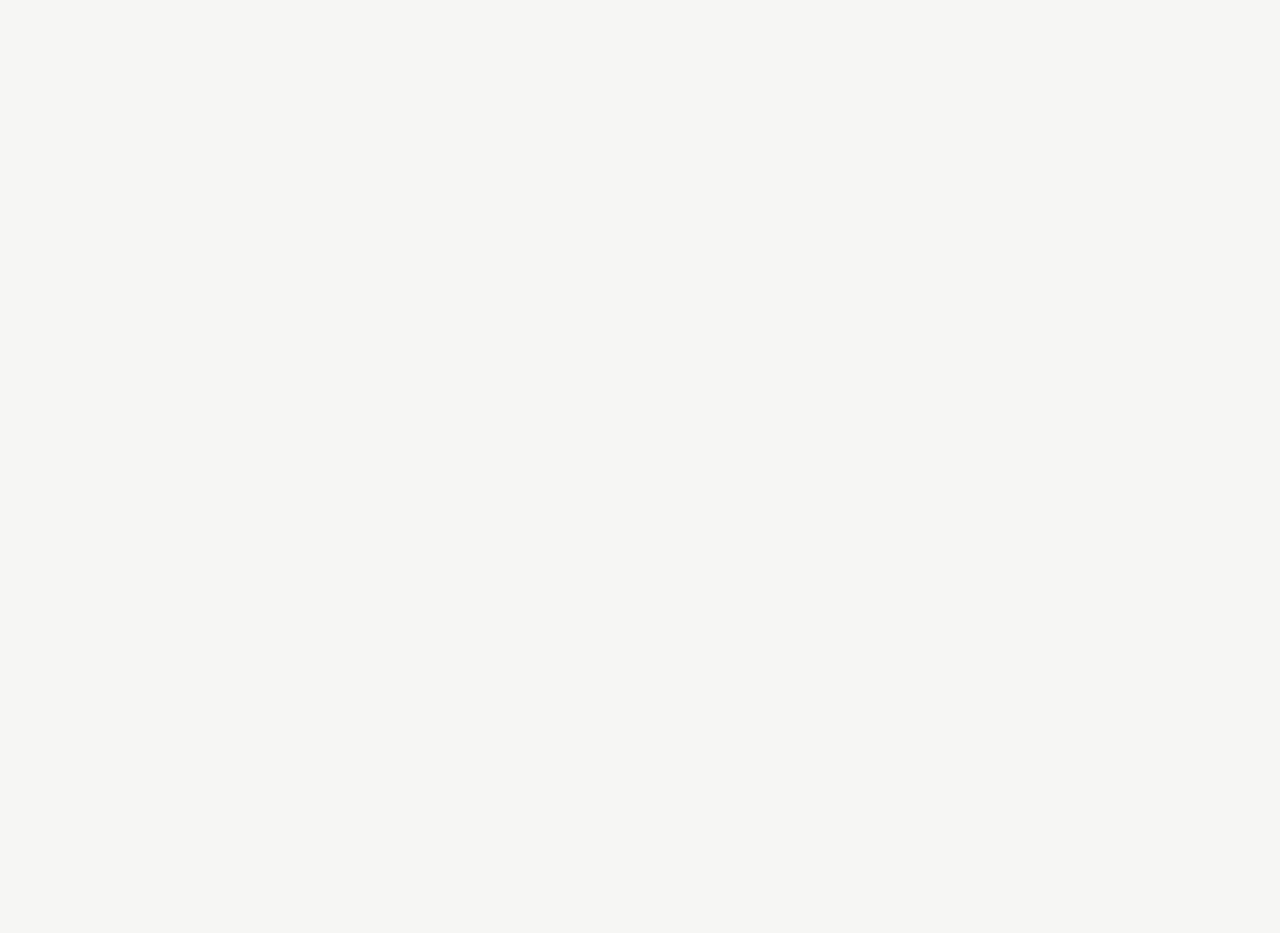
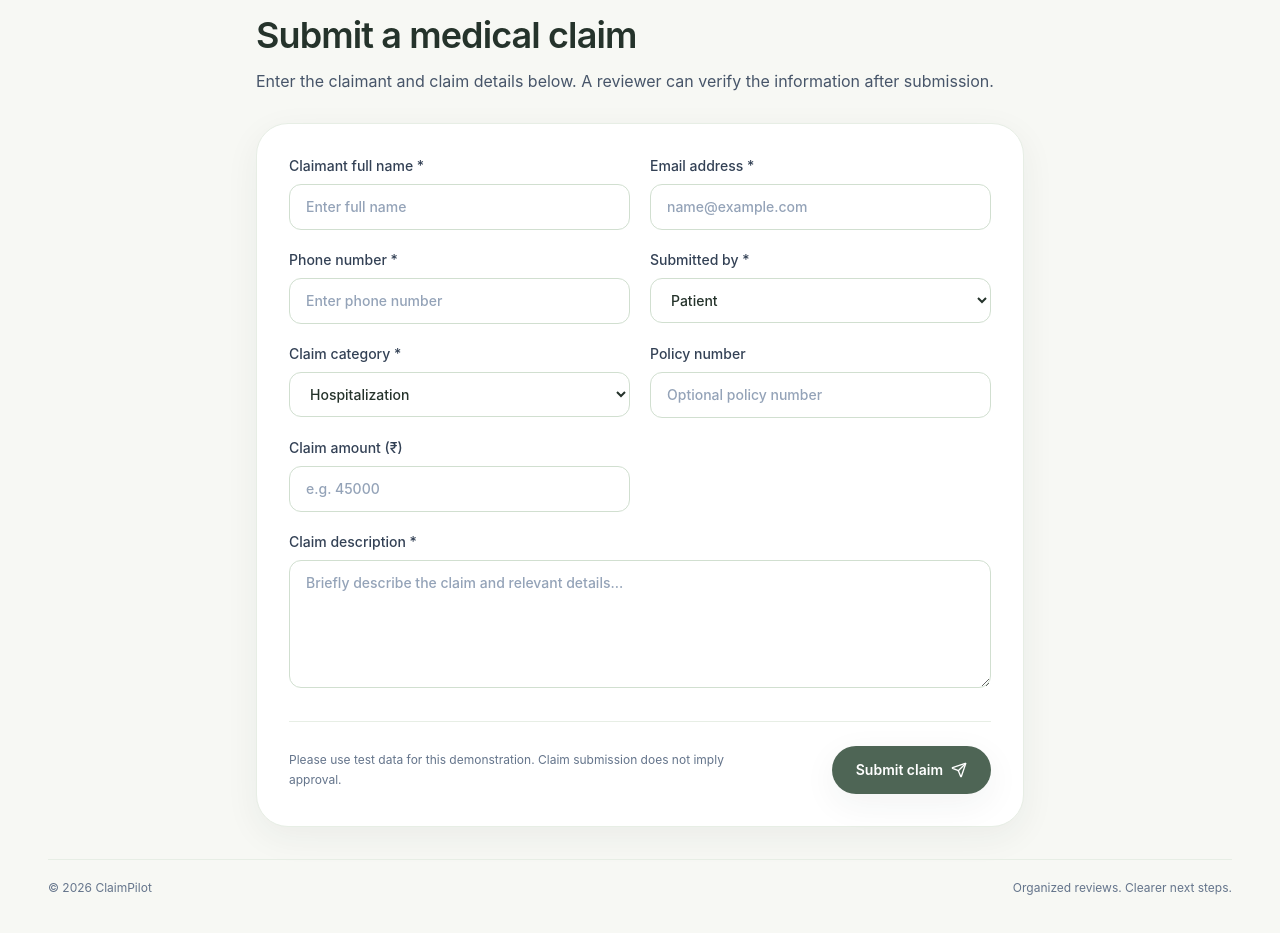
Before and after one commit to Kartiksahu03/ClaimPilot, a React (Vite) app in the folder frontend/: page / in a window 1280 px wide. Shown: the part 811-1744 px from the top of the page. Before the commit the page ends 829 px from the top, so only its background shows below. Built offline with nearby package versions, Linux system fonts and the light colour scheme; no server answers.

Commit message:
Connect claim intake form to API

```diff
--- a/frontend/src/App.jsx
+++ b/frontend/src/App.jsx
@@ -1,6 +1,82 @@
-import { ArrowUpRight, FileCheck2, ShieldCheck, Sparkles } from "lucide-react";
+import { useState } from "react";
+import axios from "axios";
+import {
+  ArrowUpRight,
+  FileCheck2,
+  ShieldCheck,
+  Sparkles,
+  Send,
+  CheckCircle2
+} from "lucide-react";
+
+const API_URL = import.meta.env.VITE_API_URL || "http://localhost:5000/api";
+
+const initialForm = {
+  claimant_name: "",
+  email: "",
+  phone: "",
+  user_type: "Patient",
+  claim_category: "Hospitalization",
+  policy_number: "",
+  claim_amount: "",
+  description: ""
+};
 
 function App() {
+  const [form, setForm] = useState(initialForm);
+  const [errors, setErrors] = useState({});
+  const [submitting, setSubmitting] = useState(false);
+  const [successClaim, setSuccessClaim] = useState(null);
+  const [apiError, setApiError] = useState("");
+
+  function handleChange(event) {
+    const { name, value } = event.target;
+    setForm((current) => ({ ...current, [name]: value }));
+    setErrors((current) => ({ ...current, [name]: "" }));
+    setApiError("");
+    setSuccessClaim(null);
+  }
+
+  async function handleSubmit(event) {
+    event.preventDefault();
+    setSubmitting(true);
+    setErrors({});
+    setApiError("");
+    setSuccessClaim(null);
+
+    const payload = {
+      ...form,
+      claim_amount: form.claim_amount === "" ? null : Number(form.claim_amount)
+    };
+
+    try {
+      const response = await axios.post(`${API_URL}/claims`, payload);
+      setSuccessClaim(response.data.claim);
+      setForm(initialForm);
+    } catch (error) {
+      if (error.response?.status === 400 && error.response.data?.errors) {
+        setErrors(error.response.data.errors);
+      } else {
+        setApiError(
+          error.response?.data?.message ||
+            "Could not submit your claim. Check that the ClaimPilot backend is running and try again."
+        );
+      }
+    } finally {
+      setSubmitting(false);
+    }
+  }
+
+  const inputClass =
+    "mt-2 w-full rounded-xl border border-sage-200 bg-white px-4 py-3 text-sm text-ink outline-none transition placeholder:text-slate-400 focus:border-sage-500 focus:ring-2 focus:ring-sage-100";
+  const labelClass = "block text-sm font-medium text-slate-700";
+
+  function fieldError(name) {
+    return errors[name] ? (
+      <p className="mt-1 text-xs text-red-600">{errors[name]}</p>
+    ) : null;
+  }
+
   return (
     <main className="min-h-screen bg-cream px-5 py-8 text-ink sm:px-8 lg:px-12">
       <div className="mx-auto flex min-h-[calc(100vh-4rem)] max-w-7xl flex-col">
@@ -20,7 +96,7 @@ function App() {
           </span>
         </header>
 
-        <section className="grid flex-1 items-center gap-12 py-16 lg:grid-cols-[1.1fr_0.9fr] lg:py-20">
+        <section className="grid flex-1 items-center gap-12 py-14 lg:grid-cols-[1.1fr_0.9fr] lg:py-20">
           <div className="max-w-2xl">
             <span className="mb-6 inline-flex items-center gap-2 rounded-full border border-sage-200 bg-white px-4 py-2 text-sm font-medium text-sage-800">
               <Sparkles size={16} />
@@ -35,10 +111,13 @@ function App() {
               and help reviewers spot information that may need attention.
             </p>
             <div className="mt-9 flex flex-wrap gap-3">
-              <button className="inline-flex items-center gap-2 rounded-full bg-sage-700 px-6 py-3.5 text-sm font-semibold text-white shadow-soft transition hover:-translate-y-0.5 hover:bg-sage-800">
-                Explore workspace
+              <a
+                href="#submit-claim"
+                className="inline-flex items-center gap-2 rounded-full bg-sage-700 px-6 py-3.5 text-sm font-semibold text-white shadow-soft transition hover:-translate-y-0.5 hover:bg-sage-800"
+              >
+                Submit a claim
                 <ArrowUpRight size={17} />
-              </button>
+              </a>
               <span className="inline-flex items-center rounded-full border border-sage-200 bg-white px-6 py-3.5 text-sm font-medium text-sage-800">
                 Built for human review
               </span>
@@ -90,6 +169,100 @@ function App() {
           </div>
         </section>
 
+        <section id="submit-claim" className="scroll-mt-8 py-8">
+          <div className="mx-auto max-w-3xl">
+            <div className="mb-7">
+              <span className="inline-flex items-center gap-2 rounded-full border border-sage-200 bg-white px-4 py-2 text-sm font-medium text-sage-800">
+                <FileCheck2 size={16} /> Claim intake
+              </span>
+              <h2 className="mt-4 text-3xl font-semibold tracking-tight sm:text-4xl">Submit a medical claim</h2>
+              <p className="mt-3 leading-7 text-slate-600">
+                Enter the claimant and claim details below. A reviewer can verify the information after submission.
+              </p>
+            </div>
+
+            <form onSubmit={handleSubmit} className="rounded-[2rem] border border-sage-100 bg-white p-5 shadow-soft sm:p-8">
+              {successClaim && (
+                <div role="status" className="mb-6 rounded-2xl border border-green-200 bg-green-50 p-4 text-sm text-green-800">
+                  <div className="flex items-center gap-2 font-semibold">
+                    <CheckCircle2 size={18} /> Claim submitted successfully
+                  </div>
+                  <p className="mt-2">Reference ID: <span className="break-all font-mono">{successClaim.id}</span></p>
+                  <p className="mt-1">Current status: {successClaim.status}</p>
+                </div>
+              )}
+
+              {apiError && (
+                <div role="alert" className="mb-6 rounded-2xl border border-red-200 bg-red-50 p-4 text-sm text-red-700">
+                  {apiError}
+                </div>
+              )}
+
+              <div className="grid gap-5 sm:grid-cols-2">
+                <label className={labelClass}>
+                  Claimant full name *
+                  <input className={inputClass} name="claimant_name" value={form.claimant_name} onChange={handleChange} placeholder="Enter full name" required maxLength={150} />
+                  {fieldError("claimant_name")}
+                </label>
+                <label className={labelClass}>
+                  Email address *
+                  <input className={inputClass} type="email" name="email" value={form.email} onChange={handleChange} placeholder="name@example.com" required />
+                  {fieldError("email")}
+                </label>
+                <label className={labelClass}>
+                  Phone number *
+                  <input className={inputClass} type="tel" name="phone" value={form.phone} onChange={handleChange} placeholder="Enter phone number" required maxLength={25} />
+                  {fieldError("phone")}
+                </label>
+                <label className={labelClass}>
+                  Submitted by *
+                  <select className={inputClass} name="user_type" value={form.user_type} onChange={handleChange} required>
+                    <option>Patient</option>
+                    <option>Caregiver</option>
+                    <option>Hospital Representative</option>
+                  </select>
+                  {fieldError("user_type")}
+                </label>
+                <label className={labelClass}>
+                  Claim category *
+                  <select className={inputClass} name="claim_category" value={form.claim_category} onChange={handleChange} required>
+                    <option>Hospitalization</option>
+                    <option>Daycare</option>
+                    <option>Pre/Post Hospitalization</option>
+                    <option>Other</option>
+                  </select>
+                  {fieldError("claim_category")}
+                </label>
+                <label className={labelClass}>
+                  Policy number
+                  <input className={inputClass} name="policy_number" value={form.policy_number} onChange={handleChange} placeholder="Optional policy number" maxLength={100} />
+                  {fieldError("policy_number")}
+                </label>
+                <label className={labelClass}>
+                  Claim amount (₹)
+                  <input className={inputClass} type="number" name="claim_amount" value={form.claim_amount} onChange={handleChange} placeholder="e.g. 45000" min="0.01" step="0.01" />
+                  {fieldError("claim_amount")}
+                </label>
+                <label className={`${labelClass} sm:col-span-2`}>
+                  Claim description *
+                  <textarea className={`${inputClass} min-h-32 resize-y`} name="description" value={form.description} onChange={handleChange} placeholder="Briefly describe the claim and relevant details..." required maxLength={5000} />
+                  {fieldError("description")}
+                </label>
+              </div>
+
+              <div className="mt-7 flex flex-col gap-3 border-t border-sage-100 pt-6 sm:flex-row sm:items-center sm:justify-between">
+                <p className="max-w-md text-xs leading-5 text-slate-500">
+                  Please use test data for this demonstration. Claim submission does not imply approval.
+                </p>
+                <button type="submit" disabled={submitting} className="inline-flex items-center justify-center gap-2 rounded-full bg-sage-700 px-6 py-3.5 text-sm font-semibold text-white shadow-soft transition hover:bg-sage-800 disabled:cursor-not-allowed disabled:opacity-60">
+                  {submitting ? "Submitting..." : "Submit claim"}
+                  <Send size={16} />
+                </button>
+              </div>
+            </form>
+          </div>
+        </section>
+
         <footer className="flex flex-col gap-2 border-t border-sage-100 py-5 text-xs text-slate-500 sm:flex-row sm:items-center sm:justify-between">
           <span>© {new Date().getFullYear()} ClaimPilot</span>
           <span>Organized reviews. Clearer next steps.</span>
```
